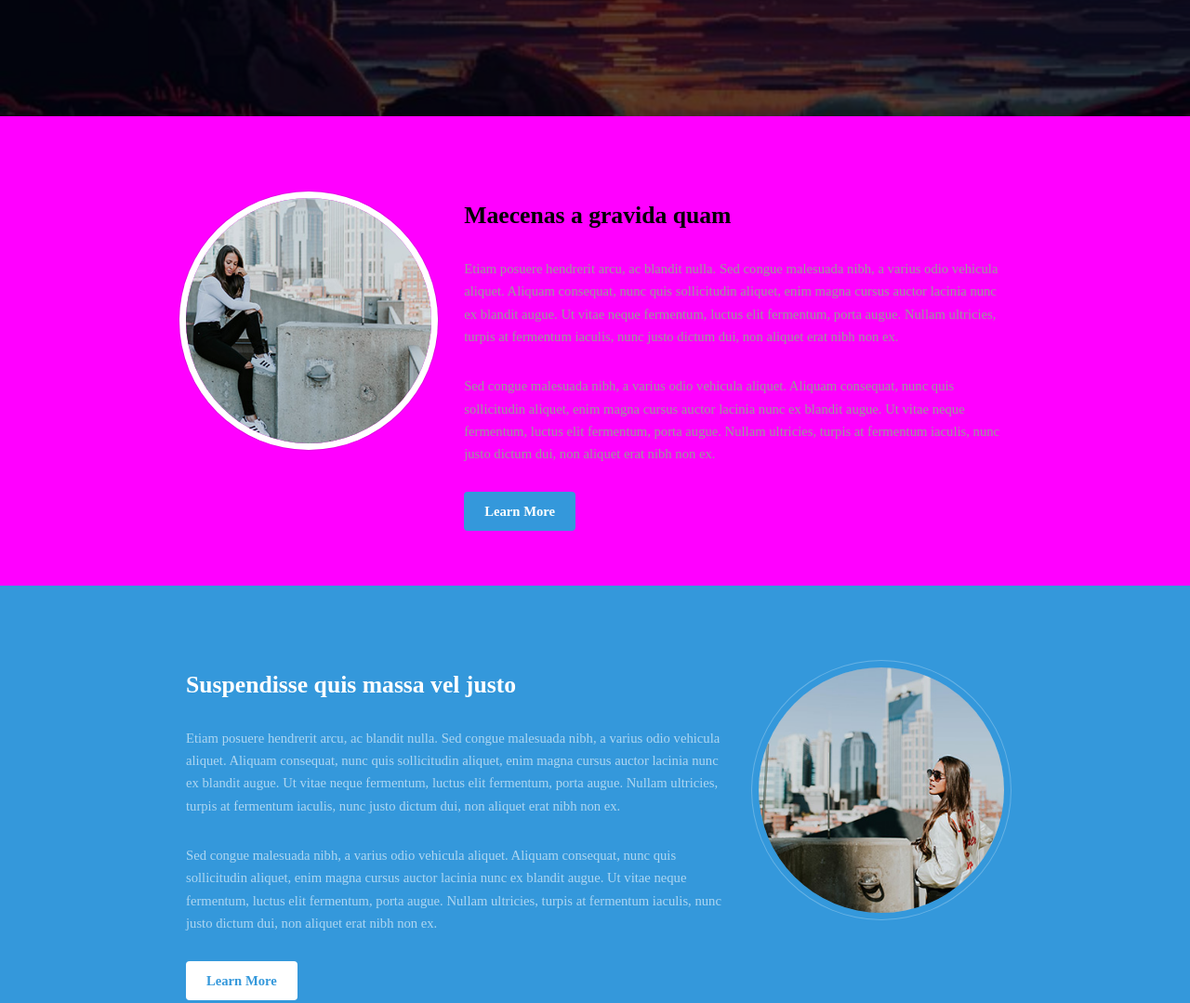
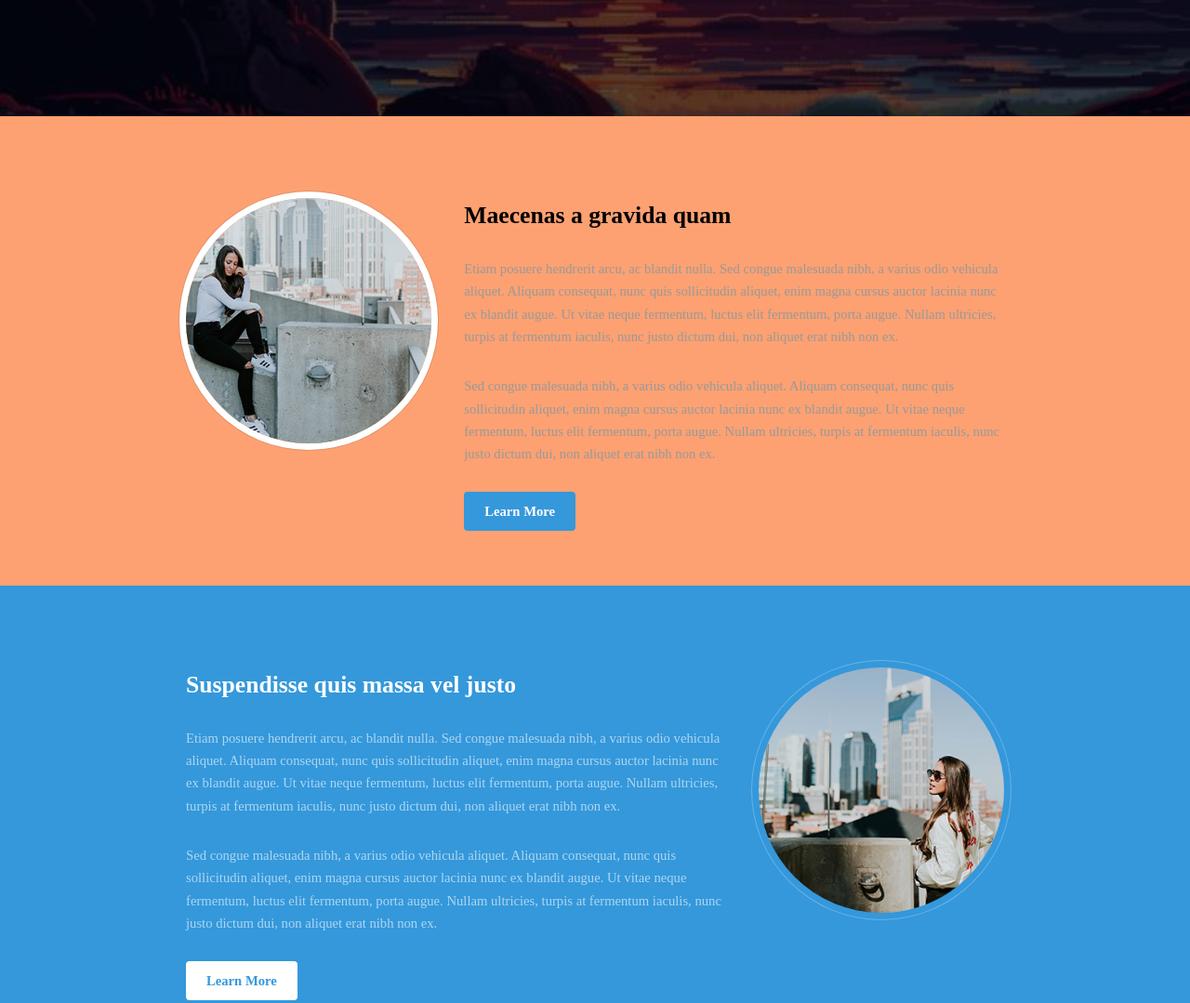
Before and after one commit to GRapoReo/GRapoReo.github.io, a plain HTML site: page index.html in a window 1280 px wide. Shown: the part 675-1754 px from the top of the page at 93% size. Drawn offline with Linux system fonts and the light colour scheme; a web font is replaced by a local one.

Commit message:
Update main.css

```diff
--- a/assets/css/main.css
+++ b/assets/css/main.css
@@ -2900,7 +2900,7 @@
 			}
 
 		.wrapper.style1 {
-			background-color: #ff00ff;
+			background-color: #fda172;
     			color: #999999;
 		}
 
```
